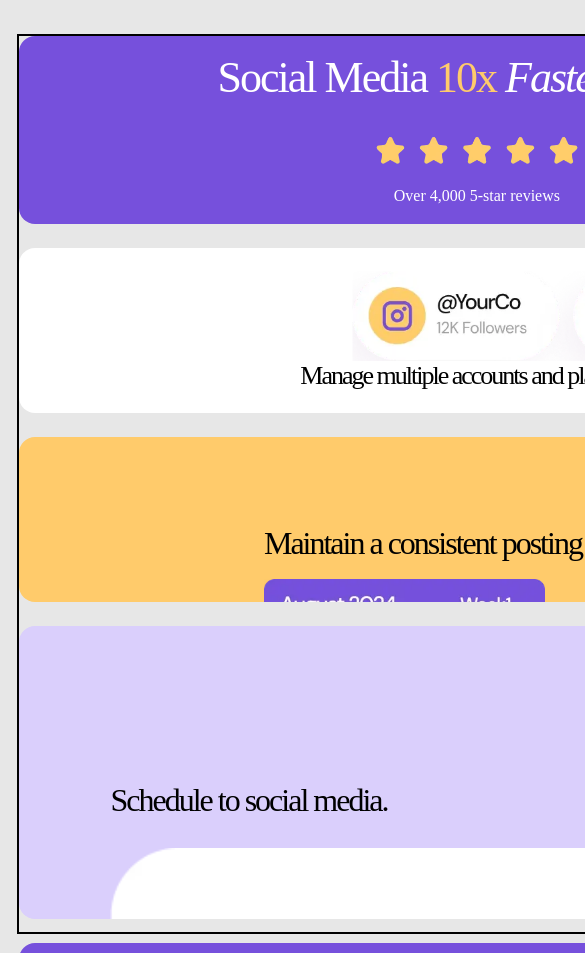
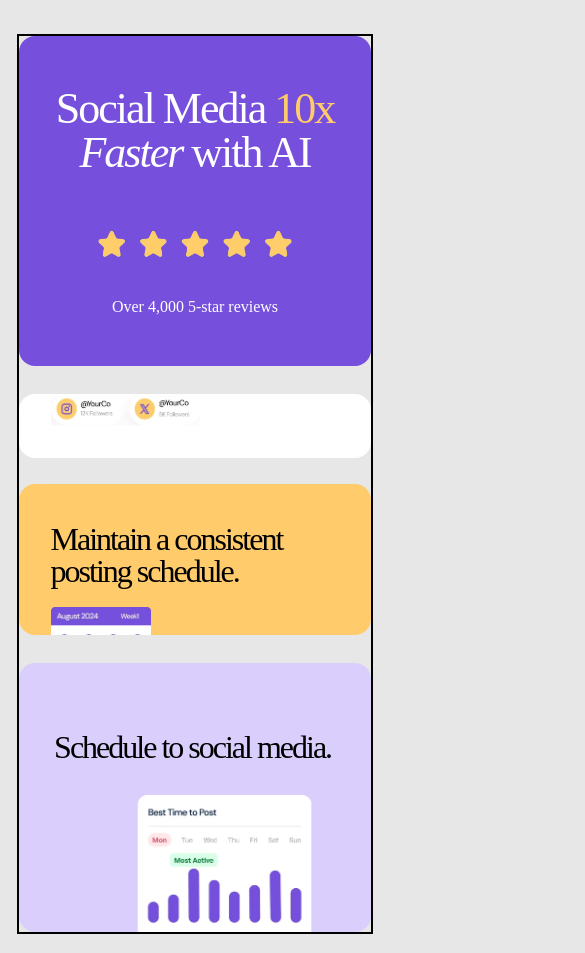
Before and after one commit to EtFX1/FEM-NewBento-Grid, a plain HTML site: page index.html in a window 390 px wide. Shown: the top 953 px of the page, 585 px wide, since content can reach past the window. Drawn offline with Linux system fonts and the light colour scheme; a web font is replaced by a local one.

Commit message:
adjust % values in grid-template-rows property

```diff
--- a/styles.css
+++ b/styles.css
@@ -91,8 +91,7 @@
 
 body {
     display: grid;
-    justify-content: center;
-    align-content: center;
+    place-content: center;
     padding: clamp(1.25rem, 4.018vw + -1.241rem, 2.375rem)
         clamp(5.125rem, 16.741vw + -5.254rem, 9.813rem); /*top, bottom | left, right*/
     min-height: 100vh;
@@ -103,18 +102,18 @@ body {
 }
 
 #main-cont {
+    border: 2px solid;
     display: grid;
     grid-template-columns: repeat(4, 1fr);
     /*? the subtraction is to give space for the gap so that the container isn't overflowed */
-    grid-template-rows: calc(40.5% - 24px) calc(10% - 24px) calc(21.5% - 24px) 30%; /* row1 row2 row3 row4*/
+    grid-template-rows: calc(40% - 28px) calc(10% - 28px) calc(20% - 28px) 30%; /* row1 row2 row3 row4*/
     grid-template-areas:
         "area1 area2 area2 area3"
         "area1 area4 area5 area3"
         "area6 area4 area5 area3"
         "area6 area7 area8 area8";
-    gap: var(--spacing-24);
-    min-width: 920px;
-    max-width: 1200px;
+    gap: var(--spacing-28);
+    width: clamp(920px, 100%, 1200px);
     max-height: 900px;
 }
 
@@ -152,7 +151,6 @@ p {
 .item6,
 .item7 {
     align-content: space-between;
-    object-position: left bottom;
 }
 
 .item6 > img,
@@ -366,17 +364,21 @@ p {
 @media (max-width: 991px) {
     body {
         padding: 4vh 2vh;
-        justify-content: unset;
-        align-items: unset;
+        place-content: start;
     }
 
     #main-cont {
-        display: grid;
-        grid-template-columns: unset;
+        grid-template-columns: 1fr;
+        grid-template-rows: repeat(1fr);
         grid-template-areas: none;
-        grid-template-rows: unset;
+        border: 2px solid;
+        width: 100%;
         height: 100%;
-        border: 2px solid;
+    }
+
+    .grid-item > img {
+        width: 100px;
+        height: 100px;
     }
 
     .grid-item {
```
